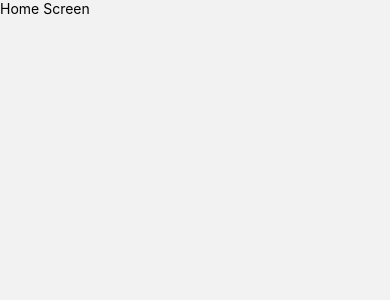
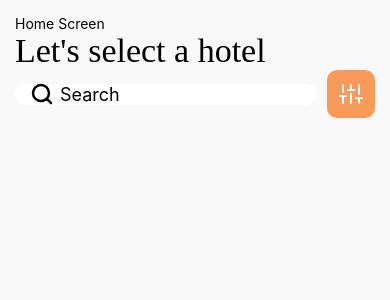
Before and after one commit to seyithantopal/hotel-hoop, a React Native app: screen /Home in a window 390 px wide. Shown: the top 300 px of the page. Built offline with nearby package versions, Linux system fonts and the light colour scheme.

Commit message:
Installed a package for SVG and added searchbox and sortingbox components

```diff
--- a/package.json
+++ b/package.json
@@ -15,7 +15,8 @@
     "react": "17.0.2",
     "react-native": "0.66.3",
     "react-native-safe-area-context": "^3.3.2",
-    "react-native-screens": "^3.10.1"
+    "react-native-screens": "^3.10.1",
+    "react-native-svg": "^12.1.1"
   },
   "devDependencies": {
     "@babel/core": "^7.12.9",
--- /dev/null
+++ b/src/components/Searchbox/Icons/Search.tsx
@@ -0,0 +1,17 @@
+import React from 'react';
+import Svg, { Path } from 'react-native-svg';
+import { COLOR_SEARCH_ICON_STROKE } from '../../../utils/constants/color';
+
+export default () => {
+  return (
+    <Svg width={24} height={24} fill="none">
+      <Path
+        d="M11 19a8 8 0 1 0 0-16 8 8 0 0 0 0 16ZM21 21l-4.35-4.35"
+        stroke={COLOR_SEARCH_ICON_STROKE}
+        strokeWidth={2.5}
+        strokeLinecap="round"
+        strokeLinejoin="round"
+      />
+    </Svg>
+  );
+};
--- /dev/null
+++ b/src/components/Searchbox/index.tsx
@@ -0,0 +1,30 @@
+import React, { FC, useState } from 'react';
+import { View, TextInput } from 'react-native';
+
+import Search from './Icons/Search';
+import styles from './styles';
+
+const Searchbox: FC = () => {
+  const [search, setSearch] = useState<string>('');
+
+  const handleSearch = (text: string) => {
+    setSearch(text);
+  };
+  return (
+    <View style={styles.wrapper}>
+      <View style={styles.textInputWrapper}>
+        <TextInput
+          style={styles.textInput}
+          value={search}
+          placeholder='Search'
+          onChangeText={handleSearch}
+        />
+      </View>
+      <View style={styles.searchIconWrapper}>
+        <Search />
+      </View>
+    </View>
+  );
+};
+
+export default Searchbox;
--- /dev/null
+++ b/src/components/Searchbox/styles.ts
@@ -0,0 +1,26 @@
+import { StyleSheet } from 'react-native';
+
+export default StyleSheet.create({
+  wrapper: {
+    display: 'flex',
+    flexDirection: 'row',
+    alignItems: 'center',
+    position: 'relative',
+    flex: 1,
+  },
+  textInputWrapper: {
+    width: '100%',
+  },
+  searchIconWrapper: {
+    position: 'absolute',
+    marginLeft: 15,
+  },
+  textInput: {
+    backgroundColor: '#fff',
+    borderRadius: 15,
+    paddingLeft: 45,
+    paddingRight: 10,
+    fontSize: 18,
+    color: '#000',
+  },
+});
--- /dev/null
+++ b/src/components/Sortingbox/Icons/Sorting.tsx
@@ -0,0 +1,17 @@
+import React from 'react';
+import Svg, { Path } from 'react-native-svg';
+import { COLOR_SORTING_ICON_STROKE } from '../../../utils/constants/color';
+
+export default () => {
+  return (
+    <Svg width={24} height={24} fill="none">
+      <Path
+        d="M4 21v-7M4 10V3M12 21v-9M12 8V3M20 21v-5M20 12V3M1 14h6M9 8h6M17 16h6"
+        stroke={COLOR_SORTING_ICON_STROKE}
+        strokeWidth={2}
+        strokeLinecap="round"
+        strokeLinejoin="round"
+      />
+    </Svg>
+  );
+};
--- /dev/null
+++ b/src/components/Sortingbox/index.tsx
@@ -0,0 +1,15 @@
+import React, { FC } from 'react';
+import { View } from 'react-native';
+
+import Sorting from './Icons/Sorting';
+import styles from './styles';
+
+const Sortingbox: FC = () => {
+  return (
+    <View style={styles.wrapper}>
+      <Sorting />
+    </View>
+  );
+};
+
+export default Sortingbox;
--- /dev/null
+++ b/src/components/Sortingbox/styles.ts
@@ -0,0 +1,11 @@
+import { StyleSheet } from 'react-native';
+import { COLOR_PRIMARY } from '../../utils/constants/color';
+
+export default StyleSheet.create({
+  wrapper: {
+    backgroundColor: COLOR_PRIMARY,
+    marginLeft: 10,
+    padding: 12,
+    borderRadius: 10,
+  },
+});
--- /dev/null
+++ b/src/components/Title/index.tsx
@@ -0,0 +1,14 @@
+import React, { FC } from 'react';
+import { View, Text } from 'react-native';
+
+import styles from './styles';
+
+const Title: FC<{ title: string }> = ({ title }) => {
+  return (
+    <View style={styles.wrapper}>
+      <Text style={styles.title}>{title}</Text>
+    </View>
+  );
+};
+
+export default Title;
--- /dev/null
+++ b/src/components/Title/styles.ts
@@ -0,0 +1,10 @@
+import { StyleSheet } from 'react-native';
+import { COLOR_TITLE } from '../../utils/constants/color';
+
+export default StyleSheet.create({
+  title: {
+    fontSize: 34,
+    fontFamily: 'SF-Pro-Rounded-Bold',
+    color: COLOR_TITLE,
+  },
+});
--- a/src/screens/HomeScreen/index.tsx
+++ b/src/screens/HomeScreen/index.tsx
@@ -2,6 +2,11 @@ import React, { FC } from 'react';
 import { View, Text } from 'react-native';
 import { useNavigation } from '@react-navigation/core';
 import { homeScreenProp } from '../../types/types';
+
+// Components
+import Title from '../../components/Title';
+import Searchbox from '../../components/Searchbox';
+import Sortingbox from '../../components/Sortingbox';
 
 import styles from './styles';
 
@@ -10,6 +15,11 @@ const HomeScreen: FC = () => {
   return (
     <View style={styles.wrapper}>
       <Text onPress={() => navigation.push('Details')}>Home Screen</Text>
+      <Title title={'Let\'\s select a hotel'} />
+      <View style={styles.searchAndSort}>
+        <Searchbox />
+        <Sortingbox />
+      </View>
     </View>
   );
 };
--- a/src/screens/HomeScreen/styles.ts
+++ b/src/screens/HomeScreen/styles.ts
@@ -1,5 +1,17 @@
 import { StyleSheet } from 'react-native';
+import { COLOR_BACKGROUND } from '../../utils/constants/color';
 
 export default StyleSheet.create({
-  wrapper: {},
+  wrapper: {
+    flex: 1,
+    backgroundColor: COLOR_BACKGROUND,
+    padding: 15,
+  },
+  searchAndSort: {
+    width: '100%',
+    display: 'flex',
+    flexDirection: 'row',
+    justifyContent: 'space-between',
+    alignItems: 'center',
+  },
 });
--- /dev/null
+++ b/src/utils/constants/color.ts
@@ -0,0 +1,6 @@
+export const COLOR_PRIMARY = '#f79a5a';
+export const COLOR_SECONDARY = '#ADADAF';
+export const COLOR_BACKGROUND = '#f9f9f9';
+export const COLOR_SORTING_ICON_STROKE = '#FFF';
+export const COLOR_SEARCH_ICON_STROKE = '#000';
+export const COLOR_TITLE = '#000';
```
Also changed, not shown: 1 other file (tests, documents, lock files or other folders).
